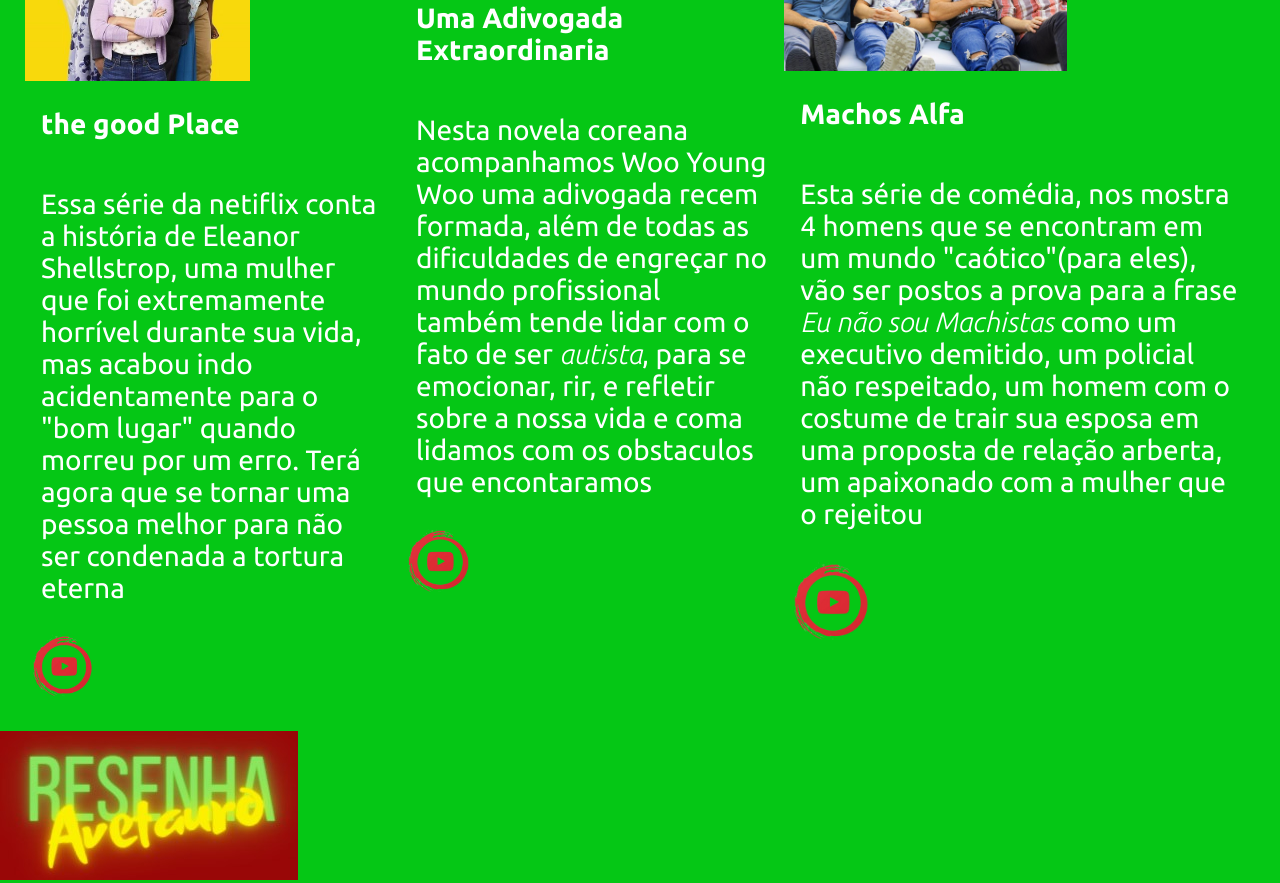
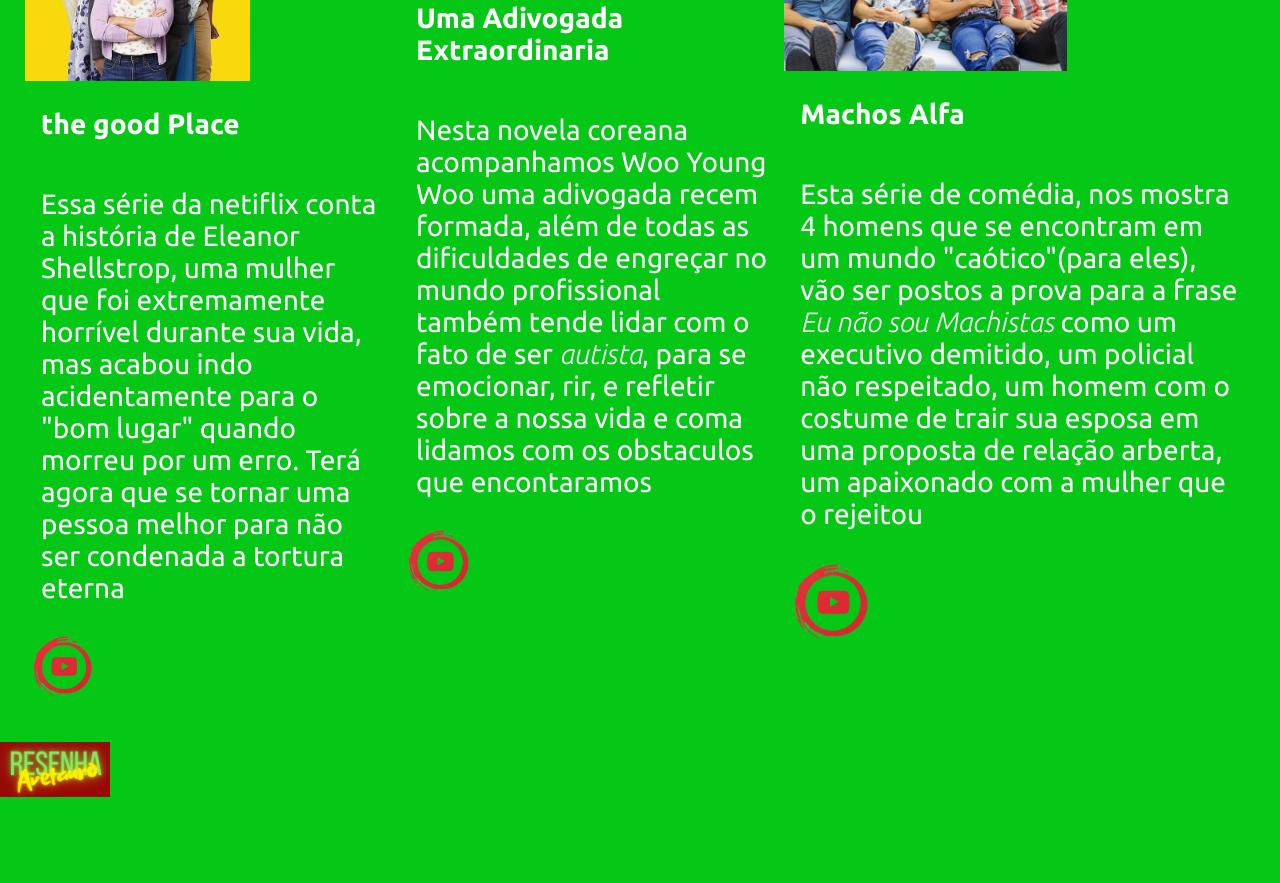
Before and after one commit to MarcosAkiri/escolinha, a plain HTML site: page index.html in a window 1280 px wide. Shown: the part 1707-2590 px from the top of the page. After the commit the page ends 2518 px from the top, so only its background shows below. Drawn offline with Linux system fonts and the light colour scheme.

Commit message:
Update style.css

```diff
--- a/style.css
+++ b/style.css
@@ -72,3 +72,11 @@
 .estudante-imagem{
      width: 60%;
 }
+.rodape{
+   backgroud-color:#669016;
+   text-aling:center;
+}
+.roda-imag{
+   height:55px;
+   padding:11px 0;
+}
```
